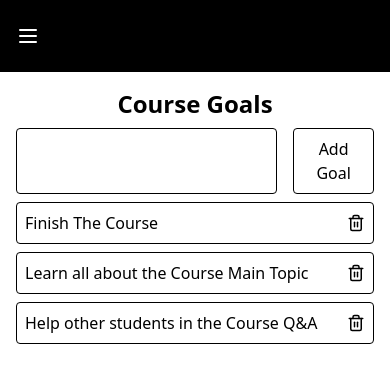
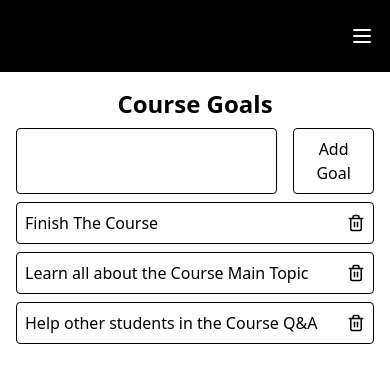
Before and after one commit to Earlssu/MERN_FS_Project, a React (Vite) app in the folder apps/client/: page / in a window 390 px wide. Shown: the top 382 px of the page. Built offline with nearby package versions, Linux system fonts and the light colour scheme.

Commit message:
[Style]Flex styling for header bar

```diff
--- a/apps/client/src/shared/components/MainHeader.tsx
+++ b/apps/client/src/shared/components/MainHeader.tsx
@@ -9,7 +9,7 @@ interface MainHeaderProps {
 const MainHeader: React.FC<MainHeaderProps> = ({ setIsOpen }) => {
   return (
     <header className={'bg-black text-white py-6 px-4'}>
-      <nav>
+      <nav className={'flex justify-end sm:justify-start'}>
         <ul className={'hidden sm:flex gap-4'}>
           <MainHeaderLink to={'/'} content={'HOME'} />
           <MainHeaderLink to={'/users'} content={'ALL USERS'} />
```
